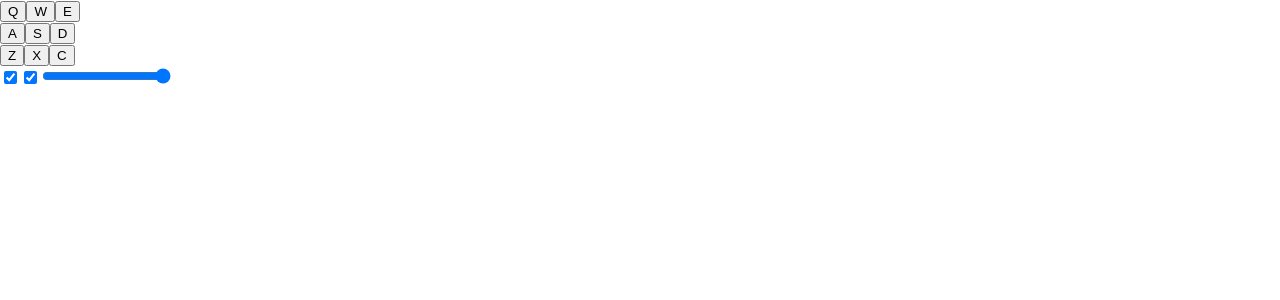
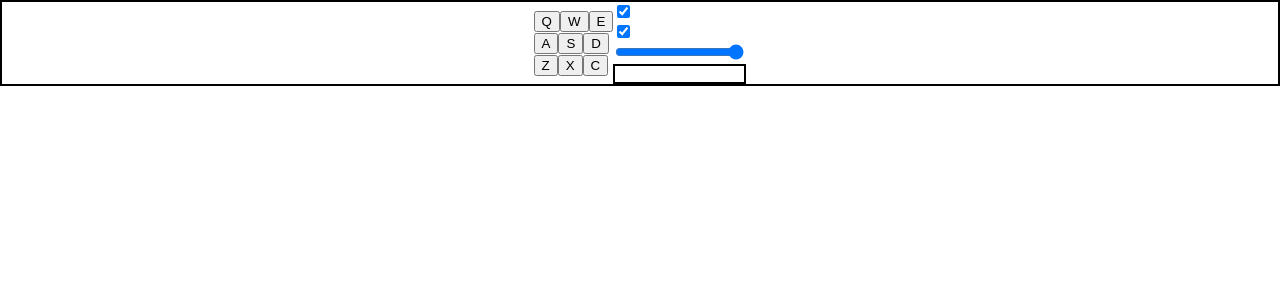
Before and after one commit to jesustellor/drumMachine, a React (Create React App) app: page / in a window 1280 px wide. Shown: the top 300 px of the page. Built offline with nearby package versions, Linux system fonts and the light colour scheme.

Commit message:
the beginning of styles

```diff
--- a/src/App.css
+++ b/src/App.css
@@ -1,10 +1,12 @@
-.App {
-  text-align: center;
+.container {
+  border: 2px solid black;
+  display: flex;
+  justify-content: center;
+  align-items: center;
 }
 
-.App-logo {
-  height: 40vmin;
-  pointer-events: none;
+#displayBox {
+  border: 2px solid black;
 }
 
 @media (prefers-reduced-motion: no-preference) {
@@ -13,21 +15,14 @@
   }
 }
 
-.App-header {
-  background-color: #282c34;
-  min-height: 100vh;
-  display: flex;
-  flex-direction: column;
-  align-items: center;
-  justify-content: center;
-  font-size: calc(10px + 2vmin);
-  color: white;
-}
-
 .App-link {
   color: #61dafb;
 }
 
+
+
+
+/*
 @keyframes App-logo-spin {
   from {
     transform: rotate(0deg);
@@ -35,64 +30,4 @@
   to {
     transform: rotate(360deg);
   }
-}
-
-/* Rounded sliders */
-.slider.round {
-  border-radius: 34px;
-}
-
-.slider.round:before {
-  border-radius: 50%;
-}
-
-.switch {
-  position: relative;
-  display: inline-block;
-  width: 60px;
-  height: 34px;
-}
-
-.switch input {
-  opacity: 0;
-  width: 0;
-  height: 0;
-}
-
-.slider {
-  position: absolute;
-  cursor: pointer;
-  top: 0;
-  left: 0;
-  right: 0;
-  bottom: 0;
-  background-color: #ccc;
-  -webkit-transition: .4s;
-  transition: .4s;
-}
-
-.slider:before {
-  position: absolute;
-  content: "";
-  height: 26px;
-  width: 26px;
-  left: 4px;
-  bottom: 4px;
-  background-color: white;
-  -webkit-transition: .4s;
-  transition: .4s;
-}
-
-input:checked + .slider {
-  background-color: #2196F3;
-}
-
-input:focus + .slider {
-  box-shadow: 0 0 1px #2196F3;
-}
-
-input:checked + .slider:before {
-  -webkit-transform: translateX(26px);
-  -ms-transform: translateX(26px);
-  transform: translateX(26px);
-}
+} */
--- a/src/App.js
+++ b/src/App.js
@@ -1,4 +1,5 @@
 import React, { useEffect, useState } from 'react'
+import './App.css'
 
 
 
@@ -72,7 +73,9 @@ let createVolume = () => {
   )
 }
 
-  return (<div>
+  return (
+        <div className='container'>
+   <section>
   <section>
   {createButtons(0)}
   {createButtons(1)}
@@ -88,11 +91,22 @@ let createVolume = () => {
   {createButtons(7)}
   {createButtons(8)}
   </section>
+  </section>
+  <section>
+  <div>
   {soundSwitch()}
+  </div>
+  <div>
   {powerSwitch()}
+  </div>
+  <div>
   {createVolume()}
+  </div>
+  <div id='displayBox'>
   {createDisplay()}
-        </div>
+  </div>
+  </section>
+</div>
   )
 }
 
```
